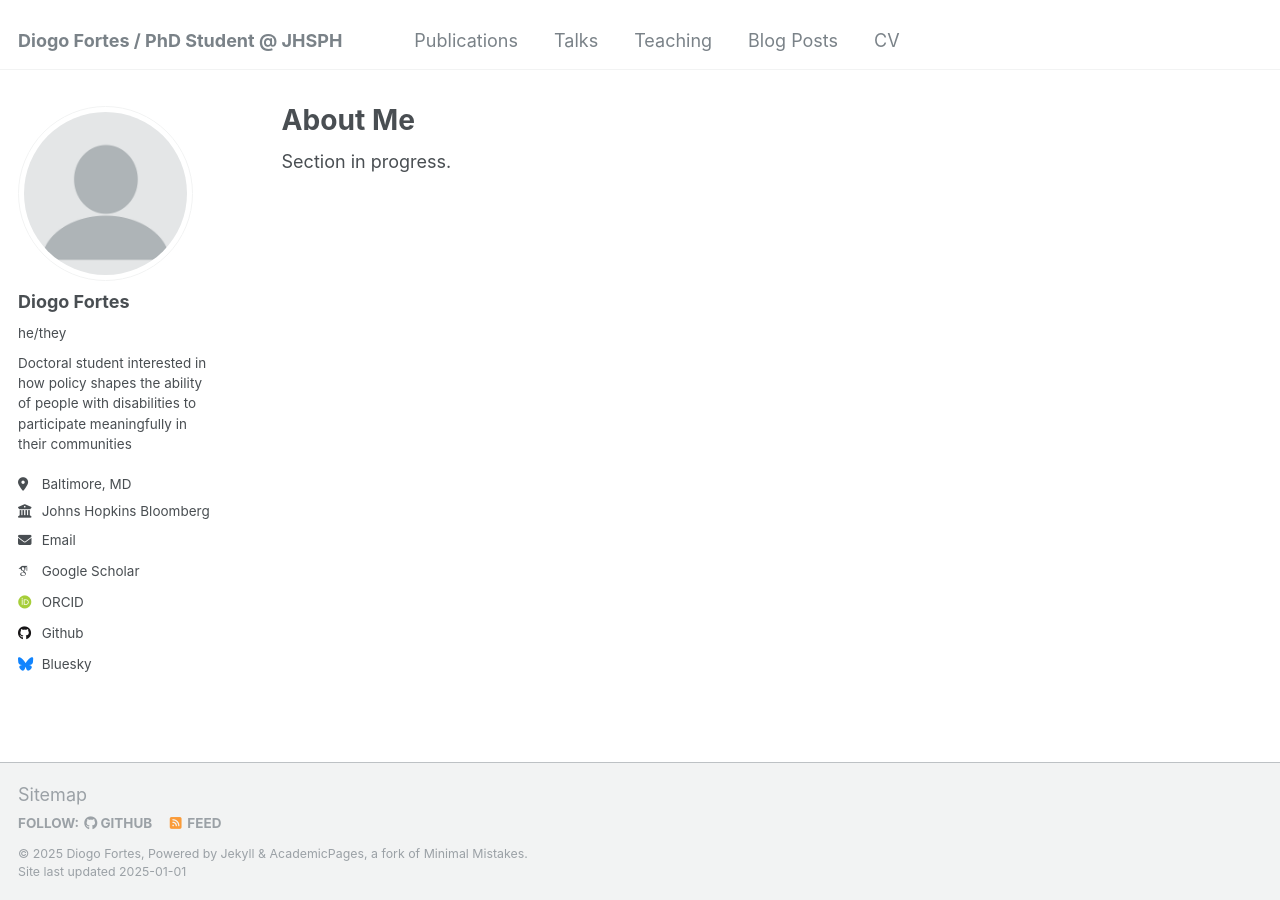
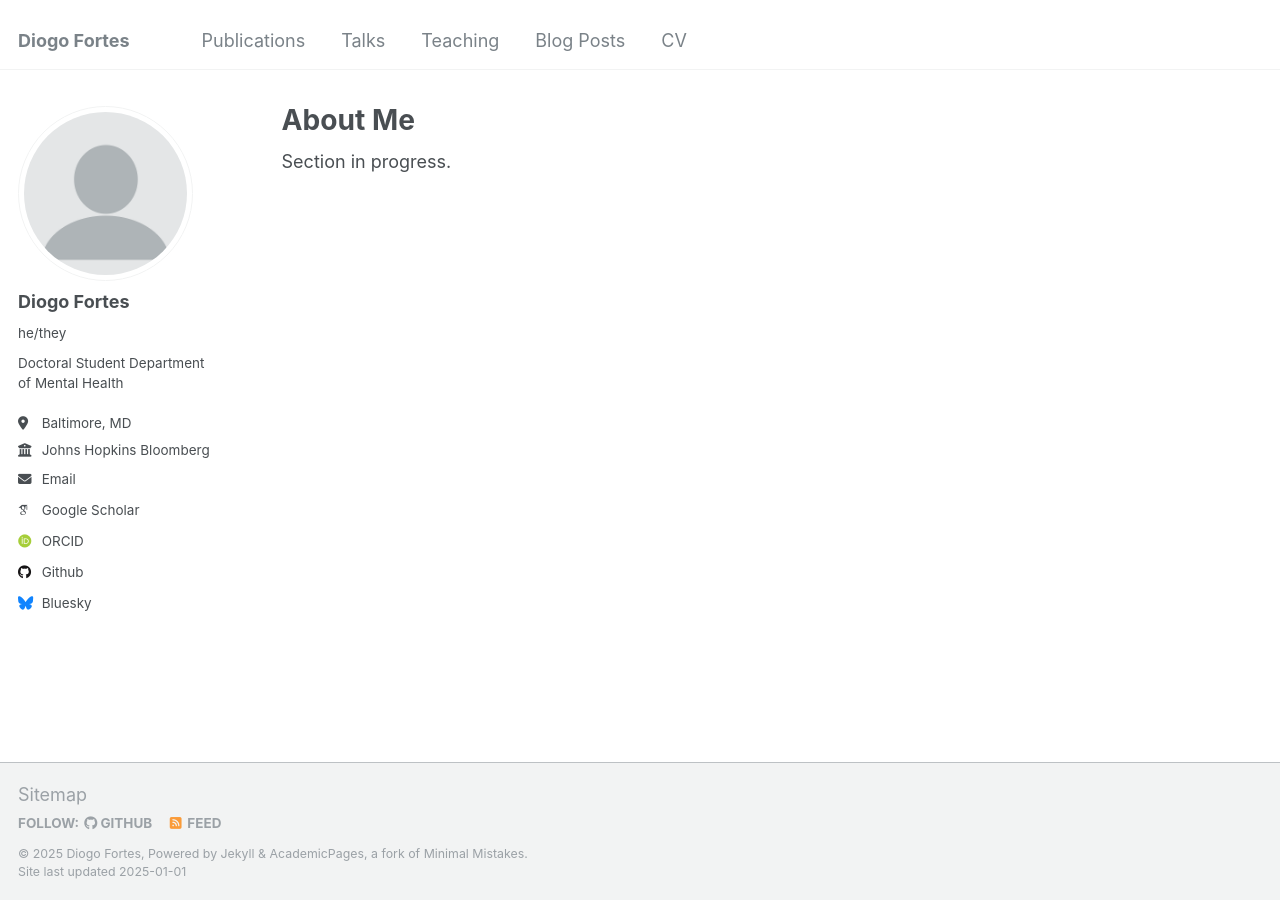
Before and after one commit to diogofortes7/dgfortes.github.io, a Jekyll site: the page built from _pages/about.md, in a window 1280 px wide. Built offline with Jekyll 4.4.1, drawn with Linux system fonts in a browser that asks for light colours; some web fonts are replaced.

Commit message:
Update _config.yml to change description

```diff
--- a/_config.yml
+++ b/_config.yml
@@ -8,7 +8,7 @@
 
 # Basic Site Settings
 locale                   : "en-US"
-title                    : "Diogo Fortes / PhD Student @ JHSPH"
+title                    : "Diogo Fortes"
 title_separator          : "-"
 name                     : &name "Diogo Fortes"
 description              : &description "personal description"
@@ -24,7 +24,7 @@ author:
   avatar           : "profile.png"
   name             : "Diogo Fortes"
   pronouns         : "he/they"
-  bio              : "Doctoral student interested in how policy shapes the ability of people with disabilities to participate meaningfully in their communities"
+  bio              : "Doctoral Student \n Department of Mental Health"
   location         : "Baltimore, MD"
   employer         : "Johns Hopkins Bloomberg School of Public Health"
   uri              : # URL
```
